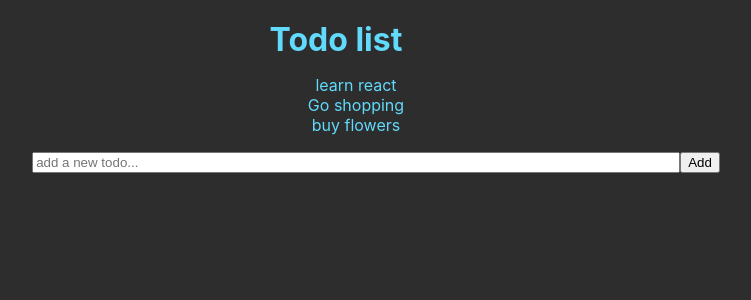
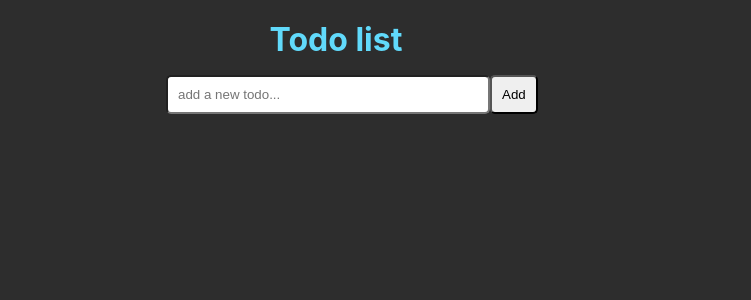
Before and after one commit to apoorva-1199/to-do-list, a React (Create React App) app: page / in a window 1280 px wide. Shown: the top 300 px of the page, without its empty margins (304-1055 px from the left). Built offline with nearby package versions, Linux system fonts and the light colour scheme.

Commit message:
commit changes for first version

```diff
--- a/package.json
+++ b/package.json
@@ -9,6 +9,7 @@
     "bootstrap": "^5.1.1",
     "react": "^17.0.2",
     "react-dom": "^17.0.2",
+    "react-icons": "^4.2.0",
     "react-scripts": "4.0.3",
     "web-vitals": "^1.1.2"
   },
--- a/src/App.js
+++ b/src/App.js
@@ -1,20 +1,59 @@
 import './App.css';
 import React from 'react';
-import ReactDOM from 'react-dom';
 import TodoHeader from './TodoHeader';
 import TodoList from './TodoList';
+import TodoForm from './TodoForm';
 import todoItems from './todoItems';
-import TodoForm from './TodoForm';
-import TodoListItem from './ToDoListItem';
+/*
+Todo app structure
 
-function App() {
-  return (
-    <div className="App">
-      <TodoHeader/>
-      <TodoList/>
-      <TodoForm/>
-    </div>
-  );
+TodoApp
+	- TodoHeader
+	- TodoList
+    - TodoListItem #1
+		- TodoListItem #2
+		  ...
+		- TodoListItem #N
+	- TodoForm
+*/
+class App extends React.Component {
+  constructor (props) {
+    super(props);
+    this.addItem = this.addItem.bind(this);
+    this.markTodoDone = this.markTodoDone.bind(this);
+    this.deleteItem = this.deleteItem.bind(this);
+  }
+
+  addItem(todoItem) {
+    todoItems.unshift({
+      index: todoItems.length+1,
+      value: todoItem.newItemValue,
+      done: false
+    });
+    this.setState({todoItems: todoItems});
+  }
+
+  markTodoDone(itemIndex){
+    var todo = todoItems[itemIndex];
+    todoItems.splice(itemIndex, 1);
+    todo.done = !todo.done;
+    todo.done ? todoItems.push(todo) : todoItems.unshift(todo);
+    this.setState({todoItems: todoItems});
+  }
+
+  deleteItem(itemIndex){
+    todoItems.splice(itemIndex, 1);
+    this.setState({todoItems: todoItems});
+  }
+
+  render() {
+    return (
+      <div id="main">
+        <TodoHeader />
+        <TodoList items={todoItems} markTodoDone={this.markTodoDone} deleteItem = {this.deleteItem}/>
+        <TodoForm addItem={this.addItem}/>
+      </div>
+    );
+  }
 }
-
 export default App;
--- a/src/ToDoListItem.js
+++ b/src/ToDoListItem.js
@@ -1,20 +1,35 @@
 import React from 'react';
-import ReactDOM from 'react-dom';
+import {FaCheck,FaRegTrashAlt } from "react-icons/fa";
+
 
 class TodoListItem extends React.Component {
+  constructor(props) {
+    super(props);
+    this.onClickDone = this.onClickDone.bind(this);
+    this.onClickDelete = this.onClickDelete.bind(this);
+  }
+  onClickDone() {
+    var index = parseInt(this.props.index);
+    this.props.markTodoDone(index);
+  }
+  onClickDelete(){
+    var index = parseInt(this.props.index);
+    this.props.deleteItem(index);
+  }
 
   render () {
     var todoClass = this.props.item.done ? "done" : "undone";
     return(
       <li className="list-group-item ">
         <div className={todoClass}>
-          <span className="glyphicon glyphicon-ok icon" aria-hidden="true" onClick={this.onClickDone}></span>
+          <FaCheck className="check" onClick={this.onClickDone}/>
           {this.props.item.value}
-          <button type="button" className="close" onClick={this.onClickClose}>&times;</button>
+          <FaRegTrashAlt className="delete" onClick={this.onClickDelete}/>
         </div>
       </li>
     );
-  }
+}
 }
 
+
 export default TodoListItem;
--- a/src/TodoForm.js
+++ b/src/TodoForm.js
@@ -1,12 +1,24 @@
 import React from "react";
-import ReactDOM from 'react-dom';
-//import Button from 'react-bootstrap/Button';
-//import 'bootstrap/dist/css/bootstrap.min.css';
 
 class TodoForm extends React.Component {
+  constructor(props) {
+    super(props);
+    this.onSubmit = this.onSubmit.bind(this);
+  }
+  onSubmit(event) {
+    event.preventDefault();
+    var newItemValue = this.refs.itemName.value;
+
+    if(newItemValue) {
+      this.props.addItem({newItemValue});
+      this.refs.form.reset();
+    }
+  }
+
+
  render () {
     return (
-      <form className="form-inline">
+      <form  ref="form" onSubmit={this.onSubmit} className="form-inline">
         <input type="text" ref="itemName" className="form-control" placeholder="add a new todo..."/>
         <button type="submit" className="btn btn-default">Add</button>
       </form>
--- a/src/TodoHeader.js
+++ b/src/TodoHeader.js
@@ -1,9 +1,8 @@
 import React from 'react';
-import ReactDOM from 'react-dom';
 
 class TodoHeader extends React.Component {
   render () {
-    return (<h1>Todo list</h1>);
+    return <h1>Todo list</h1>;
   }
 }
 
--- a/src/TodoList.js
+++ b/src/TodoList.js
@@ -1,13 +1,16 @@
 import React from 'react';
-import ReactDOM from 'react-dom';
-import todoItems from './todoItems';
+import TodoListItem from './ToDoListItem'
 
-const listItems = todoItems.map((item) => <li key={item.index}>{item.value}</li>);
 class TodoList extends React.Component {
 
   render () {
+    var items = this.props.items.map((item, index) => {
+      return (
+        <TodoListItem key={index} item={item} index={index} markTodoDone={this.props.markTodoDone} deleteItem = {this.props.deleteItem} />
+      );
+    });
     return (
-      <ul className="list-group"> {listItems} </ul>
+      <ul className="list-group"> {items} </ul>
     );
   }
 }
--- a/src/index.css
+++ b/src/index.css
@@ -8,19 +8,57 @@ body {
   background: #2d2d2d;
 }
 
+#main {
+  width: 600px;
+  margin: 0 auto;
+  text-align: left;
+}
 h1 {
   margin: 20px 0 15px 0;
+  text-align: center;
 }
 
 ul {
   list-style: none;
 }
 
+ul > li {
+  background-color: white;
+  color: #61dafb;
+  border-bottom: 1px solid black;
+  padding: 10px;
+}
 ul > li:hover {
   background-color: #f5f5f5;
 }
-
+.check {
+  vertical-align: middle;
+}
+.delete {
+  vertical-align: middle;
+  float: right;
+}
 .form-inline .form-control {
   width: 50%;
-  margin-left: 80px;
+  margin-left: 130px;
+  padding: 10px;
+  border-radius: 5px;
 }
+
+.btn {
+  padding: 10px;
+  border-radius: 5px;
+}
+
+.btn:hover {
+  background-color: white;
+}
+
+.done {
+  color: red;
+  text-decoration: line-through;
+}
+
+.undone {
+  color: #61dafb;
+}
--- a/src/todoItems.js
+++ b/src/todoItems.js
@@ -1,6 +1,6 @@
 var todoItems = [];
-todoItems.push({index: 1, value: "learn react", done: false});
-todoItems.push({index: 2, value: "Go shopping", done: true});
-todoItems.push({index: 3, value: "buy flowers", done: true});
+// todoItems.push({index: 1, value: "learn react", done: false});
+// todoItems.push({index: 2, value: "Go shopping", done: true});
+// todoItems.push({index: 3, value: "buy flowers", done: true});
 
 export default todoItems;
```
Also changed, not shown: 1 other file (tests, documents, lock files or other folders).
